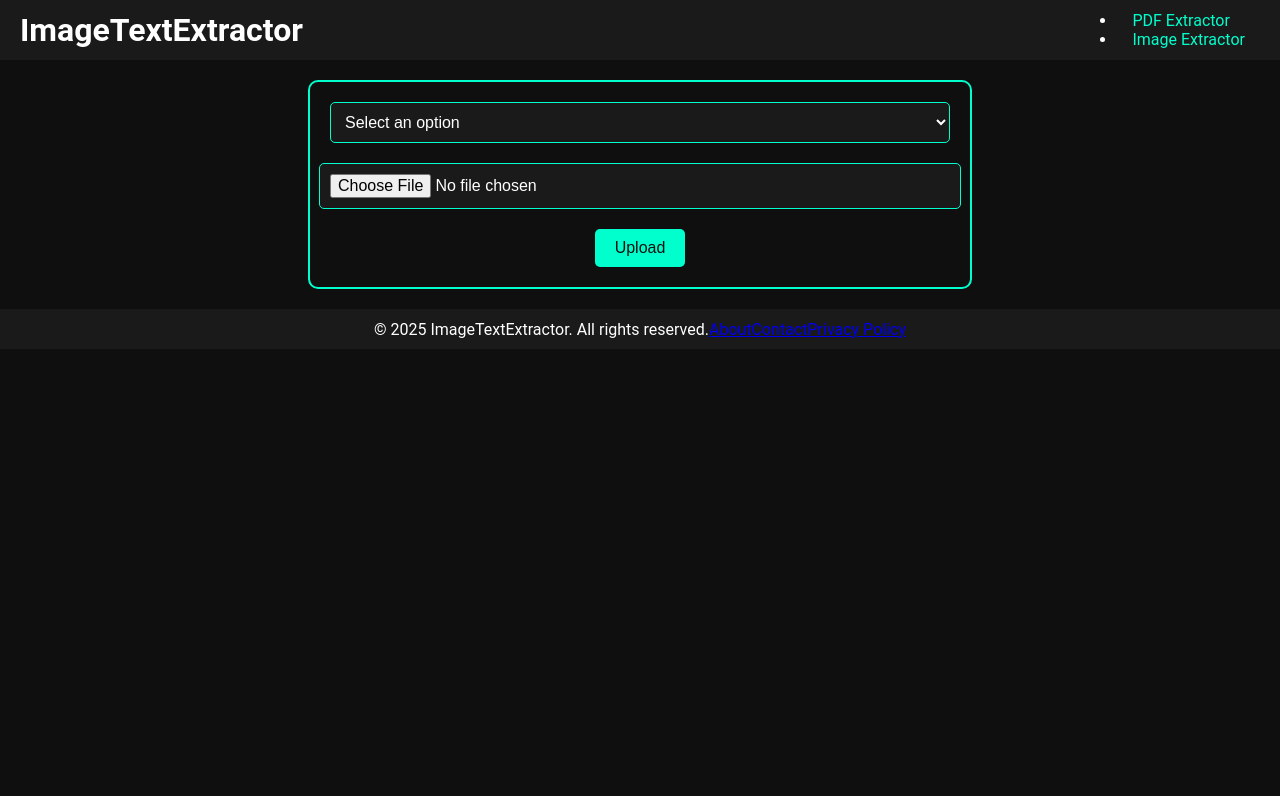
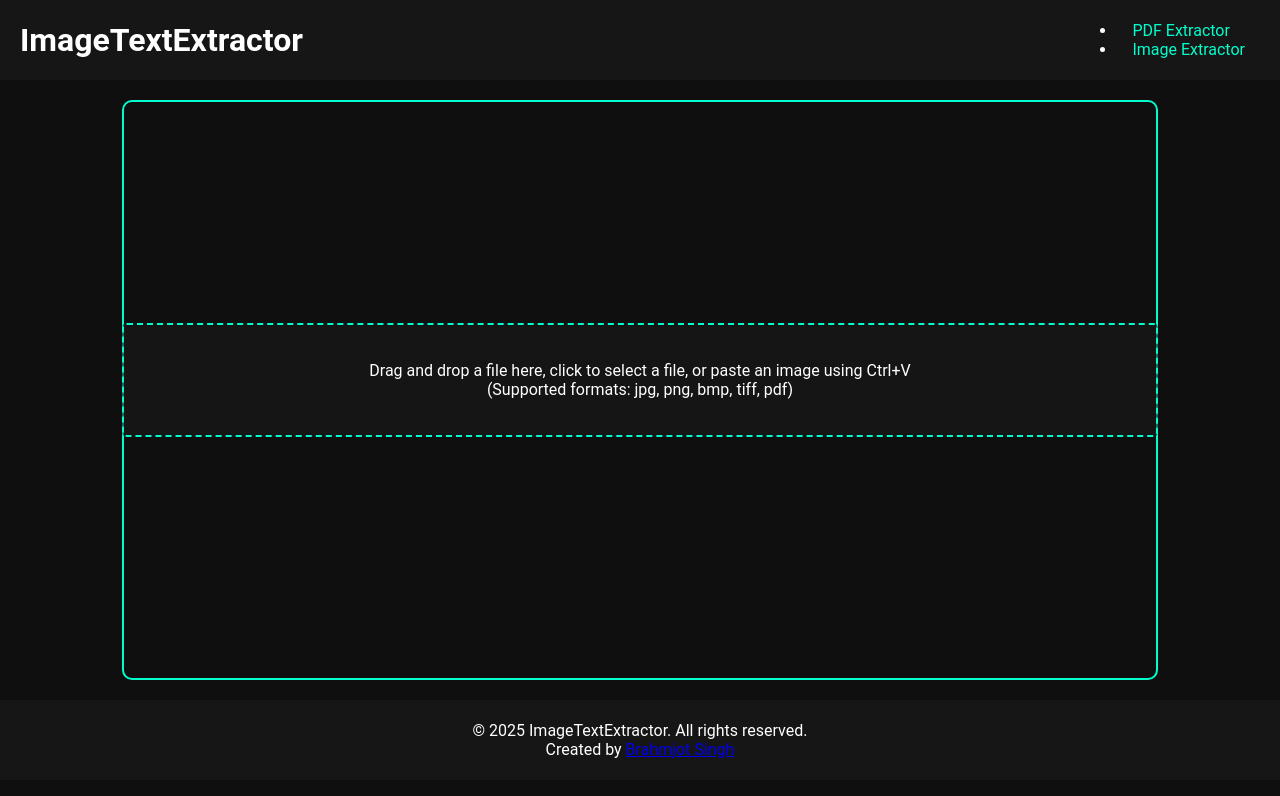
Before and after one commit to BrahmjotSingh0/ImageTextExtractor, a React (Vite) app in the folder ImageTextExtractor/: page / in a window 1280 px wide. Shown: the top 796 px of the page. Built offline with nearby package versions, Linux system fonts and the light colour scheme.

Commit message:
add tesseract.js and idb-keyval dependencies; update configurations and types

```diff
--- a/ImageTextExtractor/src/Components/Upload/Upload.css
+++ b/ImageTextExtractor/src/Components/Upload/Upload.css
@@ -7,33 +7,49 @@
   background-color: var(--primary-color);
   border: 2px solid var(--accent-color);
   border-radius: 10px;
-  width: 50%;
+  width: 80%;
+  height: 67vh;
   margin: 0 auto;
 }
 
-.upload-dropdown {
+.upload-dropzone {
   width: 100%;
-  padding: 10px;
+  padding: 20px;
   margin-bottom: 20px;
-  border: 1px solid var(--accent-color);
+  border: 2px dashed var(--accent-color);
   border-radius: 5px;
   background-color: var(--secondary-color);
   color: white;
-  font-size: 16px;
+  text-align: center;
+  cursor: pointer;
+  position: relative;
 }
 
 .upload-input {
+  position: absolute;
+  top: 0;
+  left: 0;
   width: 100%;
-  padding: 10px;
-  margin-bottom: 20px;
-  border: 1px solid var(--accent-color);
-  border-radius: 5px;
-  background-color: var(--secondary-color);
-  color: white;
-  font-size: 16px;
+  height: 100%;
+  opacity: 0;
+  cursor: pointer;
 }
 
-.upload-button {
+.uploaded-file {
+  display: flex;
+  align-items: center;
+  justify-content: space-between;
+  width: 100%;
+  margin-top: 20px;
+}
+
+.uploaded-image-small {
+  max-width: 100px;
+  max-height: 100px;
+  border-radius: 5px;
+}
+
+.extract-button {
   padding: 10px 20px;
   border: none;
   border-radius: 5px;
@@ -43,7 +59,20 @@
   cursor: pointer;
 }
 
-.upload-button:hover {
+.extract-button:hover {
   background-color: var(--accent-color);
   opacity: 0.8;
 }
+
+.extracted-text {
+  margin-top: 20px;
+  width: 100%;
+  height: 200px;
+  border: 1px solid var(--accent-color);
+  border-radius: 5px;
+  background-color: var(--secondary-color);
+  color: white;
+  font-size: 16px;
+  padding: 10px;
+  resize: none;
+}
--- a/ImageTextExtractor/src/Components/Upload/Upload.jsx
+++ b/ImageTextExtractor/src/Components/Upload/Upload.jsx
@@ -1,27 +1,86 @@
-import React, { useState } from 'react';
+import React, { useState, useEffect } from 'react';
+import Tesseract from 'tesseract.js';
 import './Upload.css';
 
 const Upload = () => {
-  const [selectedOption, setSelectedOption] = useState('');
+  const [selectedFile, setSelectedFile] = useState(null);
+  const [extractedText, setExtractedText] = useState('');
+  const [loading, setLoading] = useState(false);
 
-  const handleOptionChange = (event) => {
-    setSelectedOption(event.target.value);
+  const handleFileChange = (event) => {
+    setSelectedFile(event.target.files[0]);
   };
 
-  const handleUpload = () => {
-    // Handle the upload logic here
-    console.log('File uploaded');
+  const handleDrop = (event) => {
+    event.preventDefault();
+    setSelectedFile(event.dataTransfer.files[0]);
   };
+
+  const handleDragOver = (event) => {
+    event.preventDefault();
+  };
+
+  const handleExtractText = async () => {
+    if (selectedFile) {
+      setLoading(true);
+      try {
+        const { data: { text } } = await Tesseract.recognize(
+          URL.createObjectURL(selectedFile),
+          'eng',
+          {
+            logger: (m) => console.log(m),
+          }
+        );
+        setExtractedText(text);
+      } catch (error) {
+        console.error('Error extracting text from image:', error);
+      } finally {
+        setLoading(false);
+      }
+    }
+  };
+
+  const handlePaste = (event) => {
+    const items = event.clipboardData.items;
+    for (let i = 0; i < items.length; i++) {
+      if (items[i].kind === 'file') {
+        const file = items[i].getAsFile();
+        setSelectedFile(file);
+      }
+    }
+  };
+
+  useEffect(() => {
+    window.addEventListener('paste', handlePaste);
+    return () => {
+      window.removeEventListener('paste', handlePaste);
+    };
+  }, []);
 
   return (
     <div className="upload-container">
-      <select className="upload-dropdown" value={selectedOption} onChange={handleOptionChange}>
-        <option value="" disabled>Select an option</option>
-        <option value="pdf">PDF Extractor</option>
-        <option value="image">Image Extractor</option>
-      </select>
-      <input type="file" className="upload-input" />
-      <button className="upload-button" onClick={handleUpload}>Upload</button>
+      <div
+        className="upload-dropzone"
+        onDrop={handleDrop}
+        onDragOver={handleDragOver}
+        onClick={() => document.querySelector('.upload-input').click()}
+      >
+        <input type="file" className="upload-input" onChange={handleFileChange} />
+        <p>Drag and drop a file here, click to select a file, or paste an image using Ctrl+V
+            <br />
+            (Supported formats: jpg, png, bmp, tiff, pdf)
+        </p>
+      </div>
+      {selectedFile && (
+        <div className="uploaded-file">
+          {loading && <p>Loading...</p>}
+          <img src={URL.createObjectURL(selectedFile)} alt="Uploaded" className="uploaded-image-small" />
+          <button className="extract-button" onClick={handleExtractText}>Extract Text</button>
+        </div>
+      )}
+      {extractedText && (
+        <textarea className="extracted-text" value={extractedText} readOnly />
+      )}
     </div>
   );
 };
--- a/ImageTextExtractor/src/Components/Utilities/Footer.jsx
+++ b/ImageTextExtractor/src/Components/Utilities/Footer.jsx
@@ -3,11 +3,11 @@
 const Footer = () => {
   return (
     <footer className="footer">
-      <p>&copy; {new Date().getFullYear()} ImageTextExtractor. All rights reserved.</p>
+      <p style={{alignItems: 'center', textAlign:"center"}}> &copy; {new Date().getFullYear()} ImageTextExtractor. All rights reserved.
+        <br />
+        Created by <a href="https://github.com/BrahmjotSingh0">Brahmjot Singh</a>
+      </p>
       <div className="footer-links">
-        <a href="#about">About</a>
-        <a href="#contact">Contact</a>
-        <a href="#privacy">Privacy Policy</a>
       </div>
     </footer>
   );
--- a/ImageTextExtractor/src/index.css
+++ b/ImageTextExtractor/src/index.css
@@ -1,10 +1,10 @@
 :root {
   --primary-color: #0f0f0f;
-  --secondary-color: #1a1a1a;
+  --secondary-color: #1c1b1b9d;
   --accent-color: #00ffcc;
   --font-family: 'Roboto', sans-serif;
-  --header-height: 60px;
-  --footer-height: 40px;
+  --header-height: 10vh;
+  --footer-height: 10vh;
 }
 
 body {
--- a/package.json
+++ b/package.json
@@ -1,5 +1,6 @@
 {
   "dependencies": {
+    "tesseract.js": "^6.0.0",
     "text-from-image": "^1.1.1"
   }
 }
```
Also changed, not shown: 1 other file (tests, documents, lock files or other folders).
